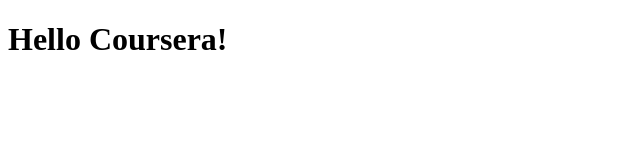
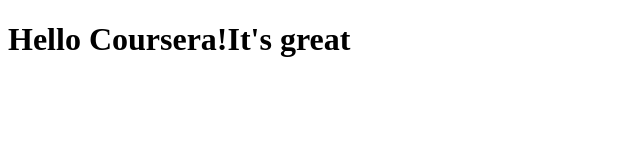
Before and after one commit to QaiAbdi/coursera-test, a plain HTML site: page site/index.html in a window 1280 px wide. Shown: the whole page, without its empty margins (0-640 px from the left). Drawn offline with Linux system fonts and the light colour scheme.

Commit message:
Small change

```diff
--- a/site/index.html
+++ b/site/index.html
@@ -4,6 +4,6 @@
 	<title>Hello corsera!</title>
 </head>
 <body>
-<h1>Hello Coursera!</h1>
+<h1>Hello Coursera!It's great </h1>
 </body>
 </html>
```
